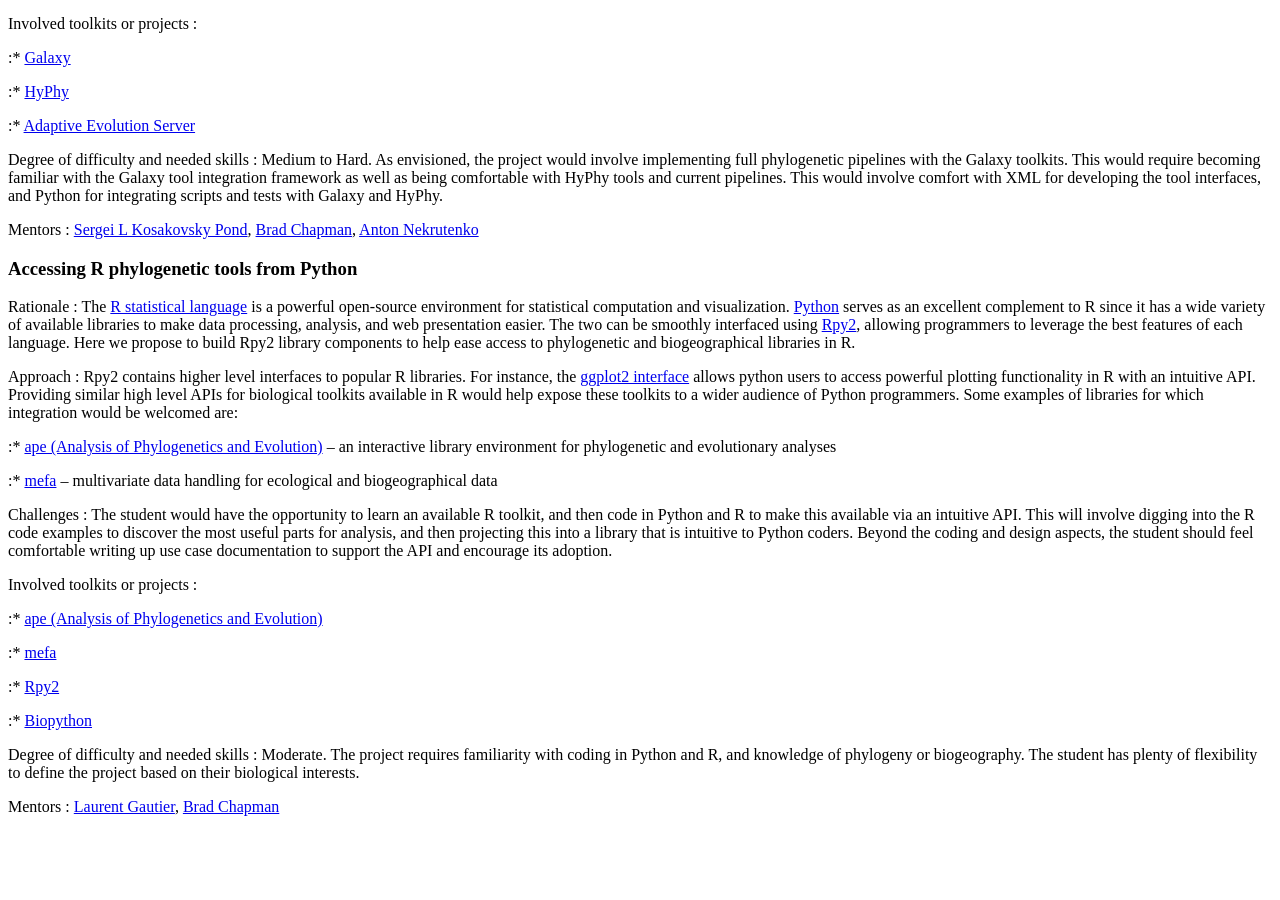
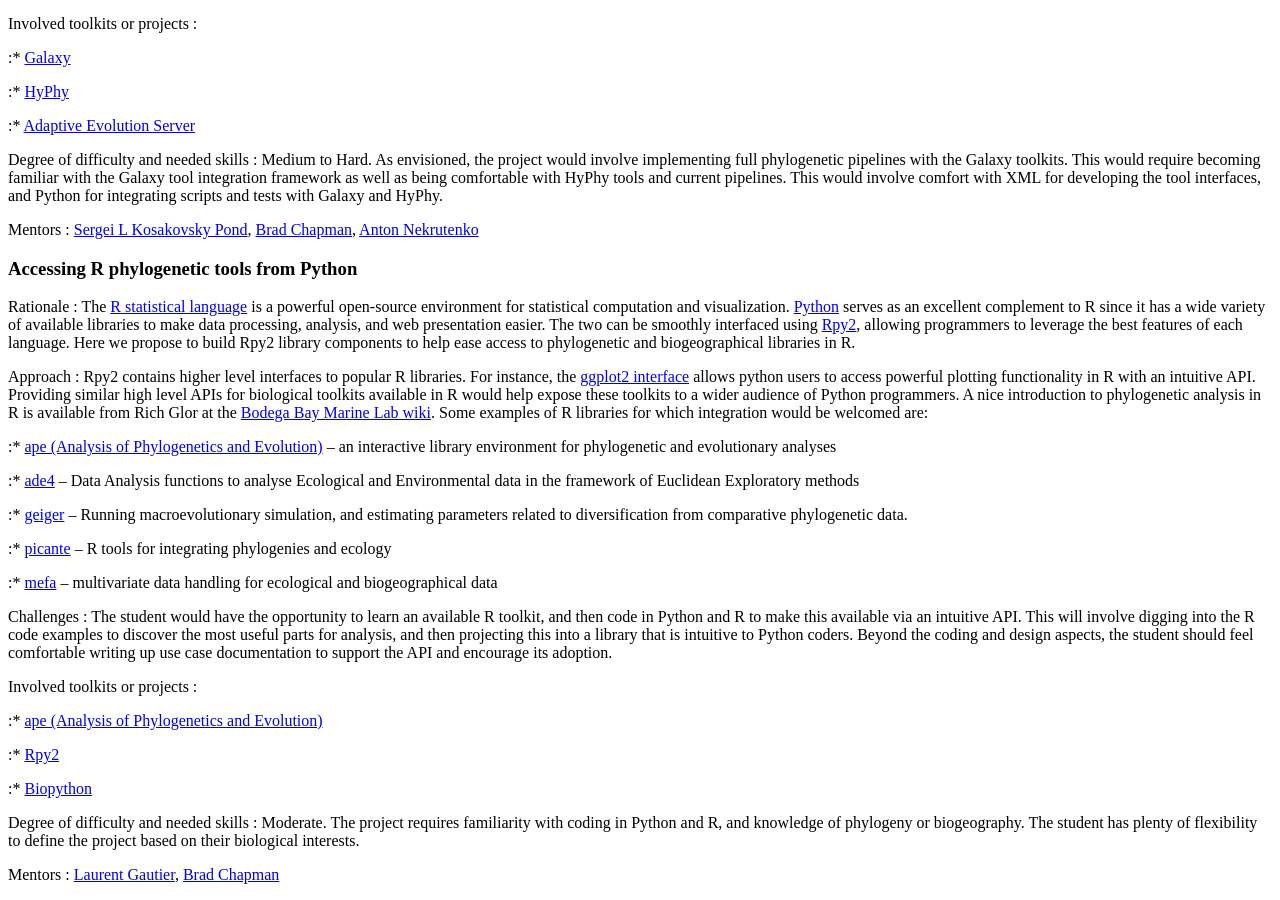
Before and after one commit to biopython/biopython.github.io, a Jekyll site: the page built from wiki/Google_Summer_of_Code.md, in a window 1280 px wide and 900 px high, scrolled down 1116 px. Built offline with Jekyll 4.4.1, drawn with Linux system fonts in a browser that asks for light colours; before the commit the page ends 1948 px from its top, so only the background shows below that.

Commit message:
/* Accessing R phylogenetic tools from Python */

```diff
--- a/wiki/Google_Summer_of_Code.md
+++ b/wiki/Google_Summer_of_Code.md
@@ -96,11 +96,22 @@ Rationale : The [R statistical language](http://www.r-project.org/) is a powerfu
 
 <!-- -->
 
-Approach : Rpy2 contains higher level interfaces to popular R libraries. For instance, the [ggplot2 interface](http://rpy.sourceforge.net/rpy2/doc-2.1/html/graphics.html#package-ggplot2) allows python users to access powerful plotting functionality in R with an intuitive API. Providing similar high level APIs for biological toolkits available in R would help expose these toolkits to a wider audience of Python programmers. Some examples of libraries for which integration would be welcomed are:
+Approach : Rpy2 contains higher level interfaces to popular R libraries. For instance, the [ggplot2 interface](http://rpy.sourceforge.net/rpy2/doc-2.1/html/graphics.html#package-ggplot2) allows python users to access powerful plotting functionality in R with an intuitive API. Providing similar high level APIs for biological toolkits available in R would help expose these toolkits to a wider audience of Python programmers. A nice introduction to phylogenetic analysis in R is available from Rich Glor at the [Bodega Bay Marine Lab wiki](http://bodegaphylo.wikispot.org/Phylogenetics_and_Comparative_Methods_in_R). Some examples of R libraries for which integration would be welcomed are:
 
 :\* [ape (Analysis of Phylogenetics and
 Evolution)](http://ape.mpl.ird.fr/) -- an interactive library
 environment for phylogenetic and evolutionary analyses
+
+:\* [ade4](http://pbil.univ-lyon1.fr/ADE-4/home.php?lang=eng) -- Data
+Analysis functions to analyse Ecological and Environmental data in the
+framework of Euclidean Exploratory methods
+
+:\* [geiger](http://cran.r-project.org/web/packages/geiger/index.html)
+-- Running macroevolutionary simulation, and estimating parameters
+related to diversification from comparative phylogenetic data.
+
+:\* [picante](http://picante.r-forge.r-project.org/) -- R tools for
+integrating phylogenies and ecology
 
 :\* [mefa](http://mefa.r-forge.r-project.org/) -- multivariate data
 handling for ecological and biogeographical data
@@ -114,8 +125,6 @@ Involved toolkits or projects :
 :\* [ape (Analysis of Phylogenetics and
 Evolution)](http://ape.mpl.ird.fr/)
 
-:\* [mefa](http://mefa.r-forge.r-project.org/)
-
 :\* [Rpy2](http://bitbucket.org/lgautier/rpy2/)
 
 :\* [Biopython](http://biopython.org/wiki/Main_Page)
```
Also changed, not shown: 1 other file.
